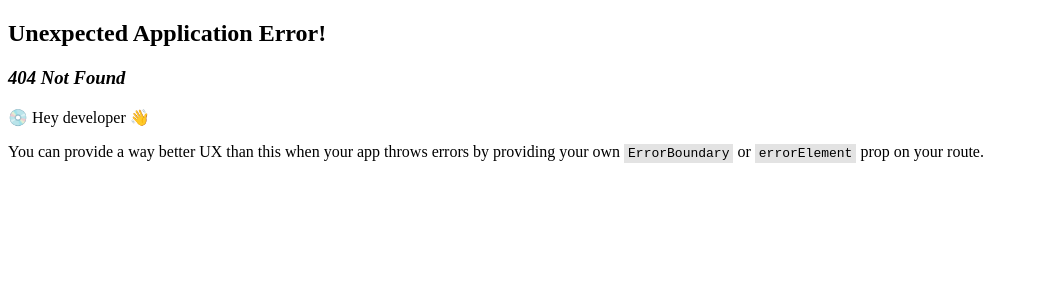
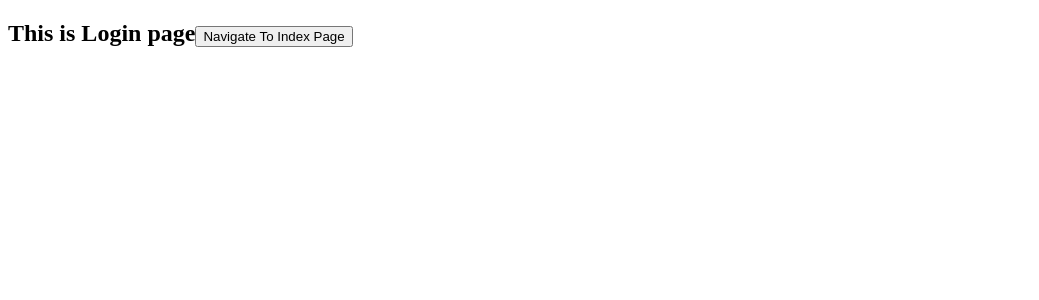
Before and after one commit to Landy510/react_eslint_ts, a React (Vite) app: page /#/login in a window 1280 px wide. Before the commit this address had no page. Shown: the top 300 px of the page, without its empty margins (0-1039 px from the left). Built offline with nearby package versions, Linux system fonts and the light colour scheme.

Commit message:
feat: add Login page 1. add - Login page 2. add - modified the eslint rule 'no-use-before-define', in order to allow function declaration to be used before they are defined

```diff
--- /dev/null
+++ b/src/features/pages/Login/Login.tsx
@@ -0,0 +1,21 @@
+import { useNavigate } from 'react-router-dom';
+
+function Login() {
+  const navigate = useNavigate();
+
+  function handleClickEvt() {
+    localStorage.setItem('token', '123');
+    navigate('/');
+  }
+
+  return (
+    <div>
+      <h2>
+        This is Login page
+        <button type="button" onClick={handleClickEvt}>Navigate To Index Page</button>
+      </h2>
+    </div>
+  );
+}
+
+export default Login;
--- a/src/routes/index.tsx
+++ b/src/routes/index.tsx
@@ -1,11 +1,13 @@
-import { createHashRouter } from 'react-router-dom';
+import { createHashRouter, redirect } from 'react-router-dom';
 import App from '../App';
 import Layout from '../layout/Layout';
+import Login from '../features/pages/Login/Login';
 
 const router = createHashRouter([
   {
     path: '/',
     element: <App />,
+    loader: isAuthentic,
     children: [
       {
         index: true,
@@ -13,6 +15,16 @@ const router = createHashRouter([
       },
     ],
   },
+  {
+    path: 'login',
+    element: <Login />,
+  },
 ]);
 
 export default router;
+
+function isAuthentic() {
+  const isTokenExisted = localStorage.getItem('token');
+  if (!isTokenExisted) return redirect('/login');
+  return isTokenExisted;
+}
```
Also changed, not shown: .eslintrc.cjs.
